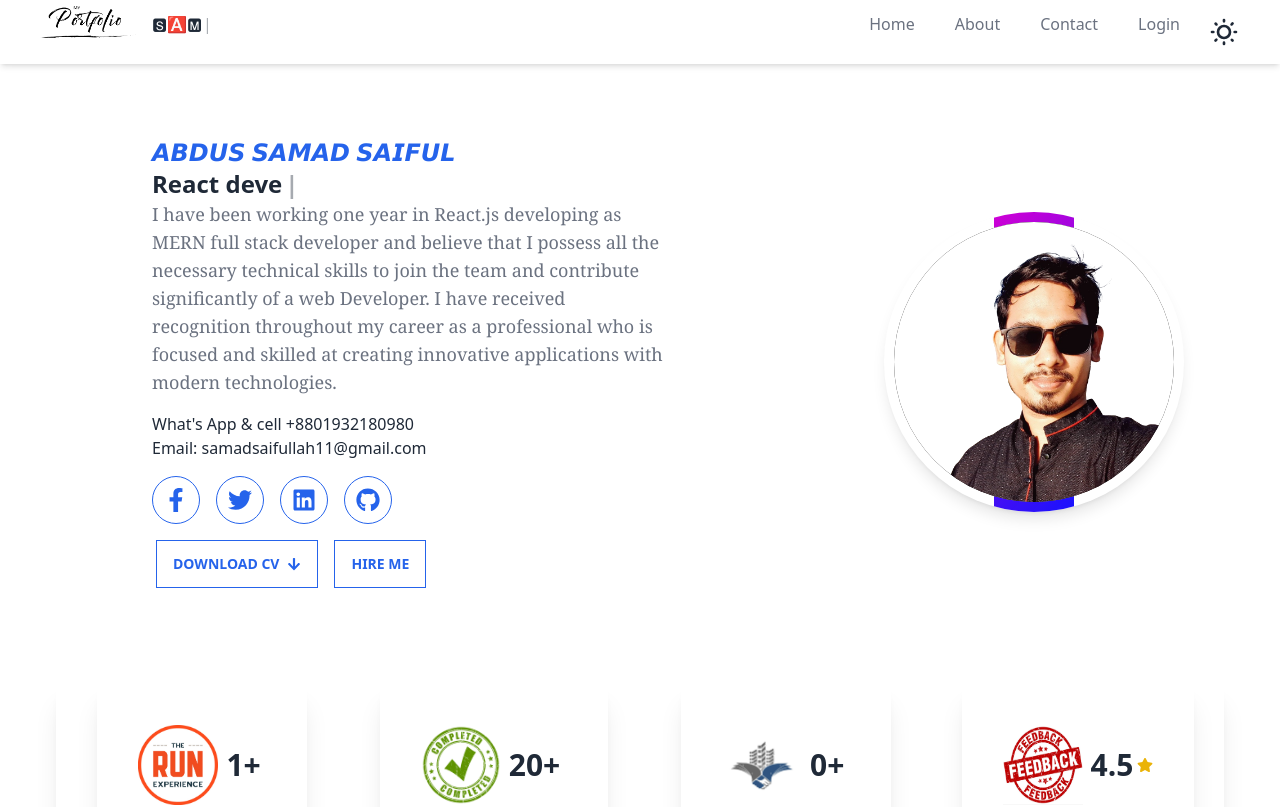
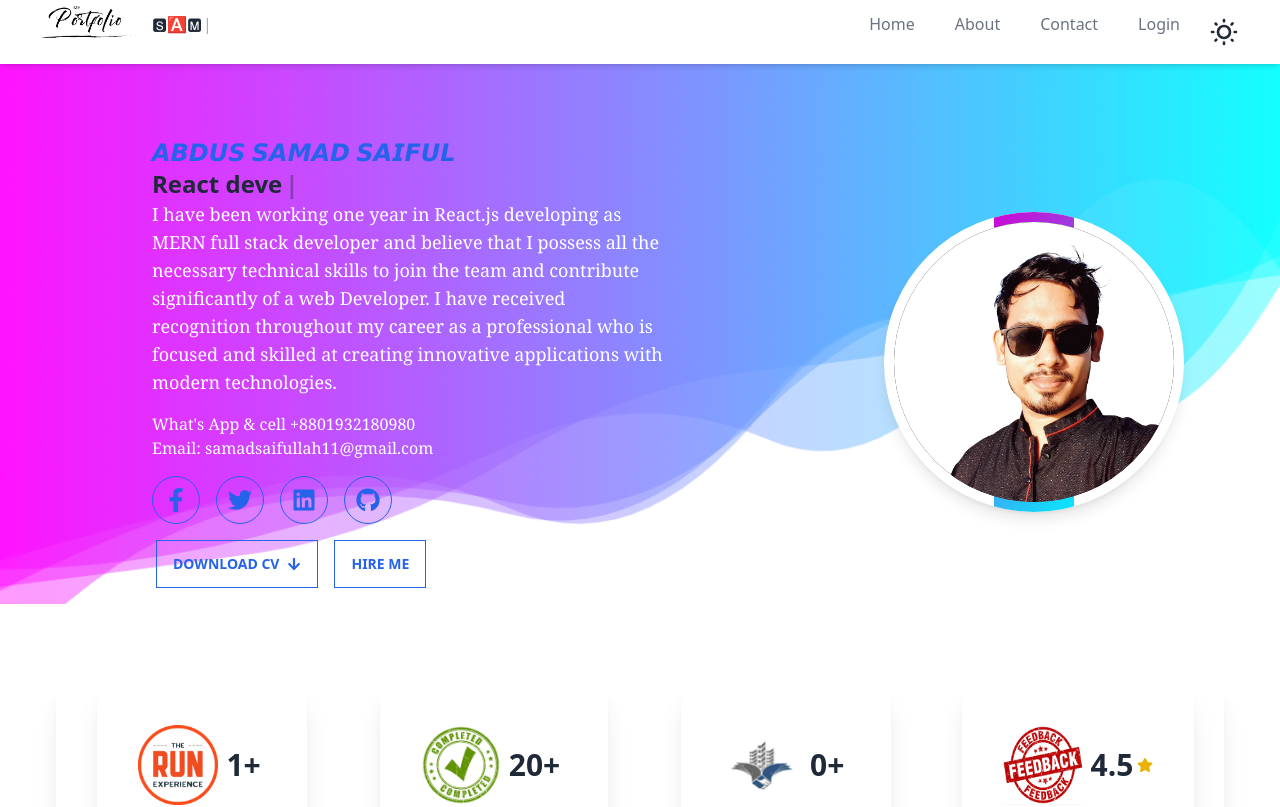
Before and after one commit to abdussamadsaiful7/Portfolio-projects, a React (Vite) app: page / in a window 1280 px wide. Shown: the top 807 px of the page. Built offline with nearby package versions, Linux system fonts and the light colour scheme; no server answers.

Commit message:
added bd banner

```diff
--- a/src/Components/Home/Banner.css
+++ b/src/Components/Home/Banner.css
@@ -11,7 +11,7 @@
     content:'';
     position: absolute;
     inset: -10px 110px;
-    background: linear-gradient(315deg, rgba(0, 0, 255, 0.925), #d400d4);
+    background: linear-gradient(315deg, rgb(0, 238, 255), #d400d4);
     transition: 0.5s;
     animation: animate 4s linear infinite;
 
--- a/src/Components/Home/Banner.jsx
+++ b/src/Components/Home/Banner.jsx
@@ -28,7 +28,7 @@ const Banner = () => {
 
 
     return (
-        <div className=' relative'>
+        <div className=' relative bannerPic'>
             <Slide cascade>
                 <div className='md:flex items-center justify-between space-x-5 pt-14 md:px-24'>
 
@@ -53,10 +53,10 @@ const Banner = () => {
                                 </span>
                             </h1>
 
-                            <p className='text-gray-500 text-lg font-serif'>
+                            <p className=' text-lg font-serif text-white'>
                                 I have been working one year in React.js developing as MERN full stack developer and believe that I possess all the necessary technical skills to join the team and contribute significantly  of a web Developer. I have received recognition throughout my career as a professional who is focused and skilled at creating innovative applications with modern technologies.</p>
                         </div>
-                        <div className='mt-4'>
+                        <div className='mt-4 text-white font-serif'>
                             <p>What's App & cell +8801932180980</p>
                             <p>Email: samadsaifullah11@gmail.com</p>
                         </div>
--- a/src/index.css
+++ b/src/index.css
@@ -5,10 +5,11 @@
 
 
 .bannerPic{
-    background-image: url("./assets/skill_icon/banner1.avif");
+    background-image: url("./assets/skill_icon/bg.png");
     background-position:center;
     background-repeat: no-repeat;
     background-size: cover;
+    background-position:100%vh;
 
 
 }
```
Also changed, not shown: src/assets/skill_icon/bg.png (added).
